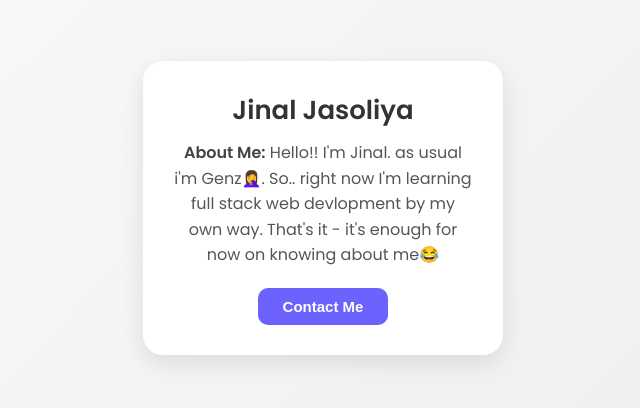
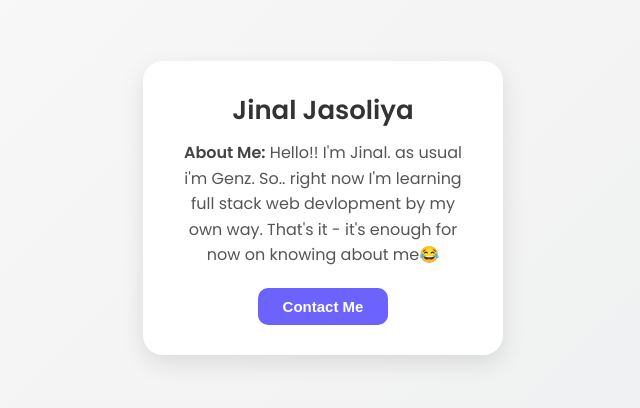
Before and after one commit to Jinaljasoliya/Per_Card, a plain HTML site: page index.html in a window 1280 px wide. Shown: the part 192-600 px from the top of the page, 317-957 px from the left. Drawn offline with Linux system fonts and the light colour scheme.

Commit message:
initial import

```diff
--- a/index.html
+++ b/index.html
@@ -10,7 +10,7 @@
     <body>
         <div class="Card">
             <h1 class="name"> Jinal Jasoliya</h1>
-            <p class="about"><strong>About Me:</strong> Hello!! I'm Jinal. as usual i'm Genz🤦‍♀️. So.. right now I'm learning full stack web devlopment by my own way. That's it - it's enough for now on knowing about me😂</p>
+            <p class="about"><strong>About Me:</strong> Hello!! I'm Jinal. as usual i'm Genz. So.. right now I'm learning full stack web devlopment by my own way. That's it - it's enough for now on knowing about me😂</p>
 
             <button class="contect-button">Contact Me</button>
 
```
